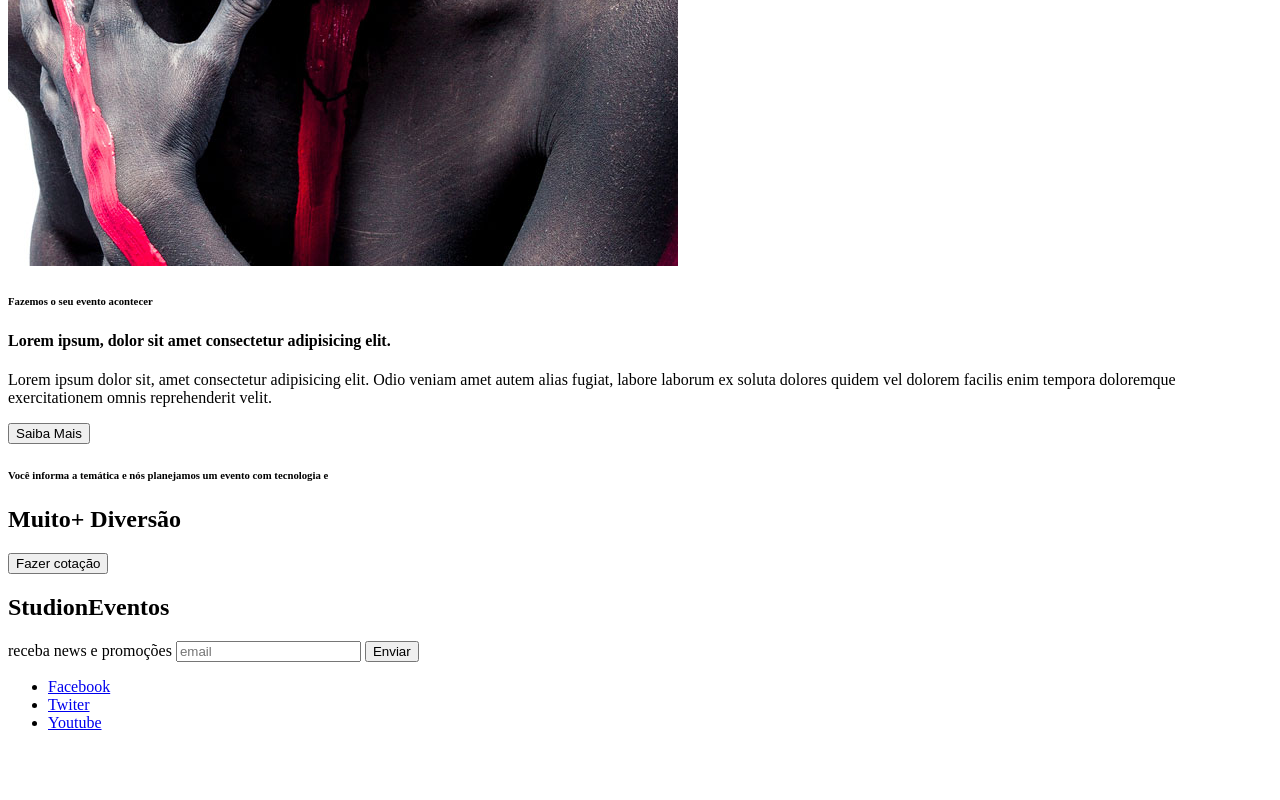
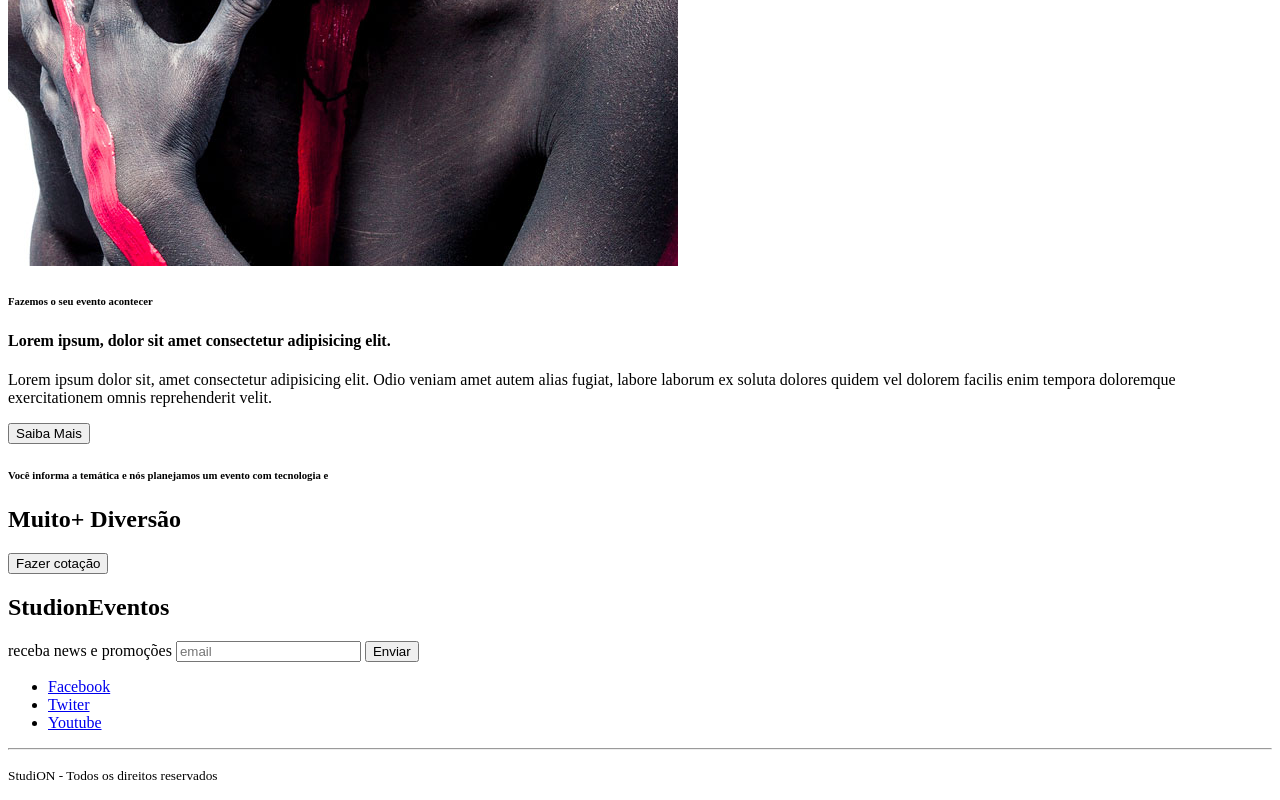
Before and after one commit to ismaelfsjunior/studion, a website: page src/index.html in a window 1280 px wide. Shown: the part 769-1569 px from the top of the page. Before the commit the page ends 1517 px from the top, so only its background shows below. Drawn offline with Linux system fonts and the light colour scheme.

Commit message:
feat(FOOTER): linha direitos reservados

```diff
--- a/src/index.html
+++ b/src/index.html
@@ -102,6 +102,10 @@
                 <li><a href="https://twiter.com/" target="_blank">Twiter</a></li>
                 <li><a href="https://youtube.com/" target="_blank">Youtube</a></li>
             </ul>
+            <hr />
+            <p>
+                <small>Studi<span>ON</span> - Todos os direitos reservados</small>
+            </p>
         </footer>
     </body>
 </html>
```
